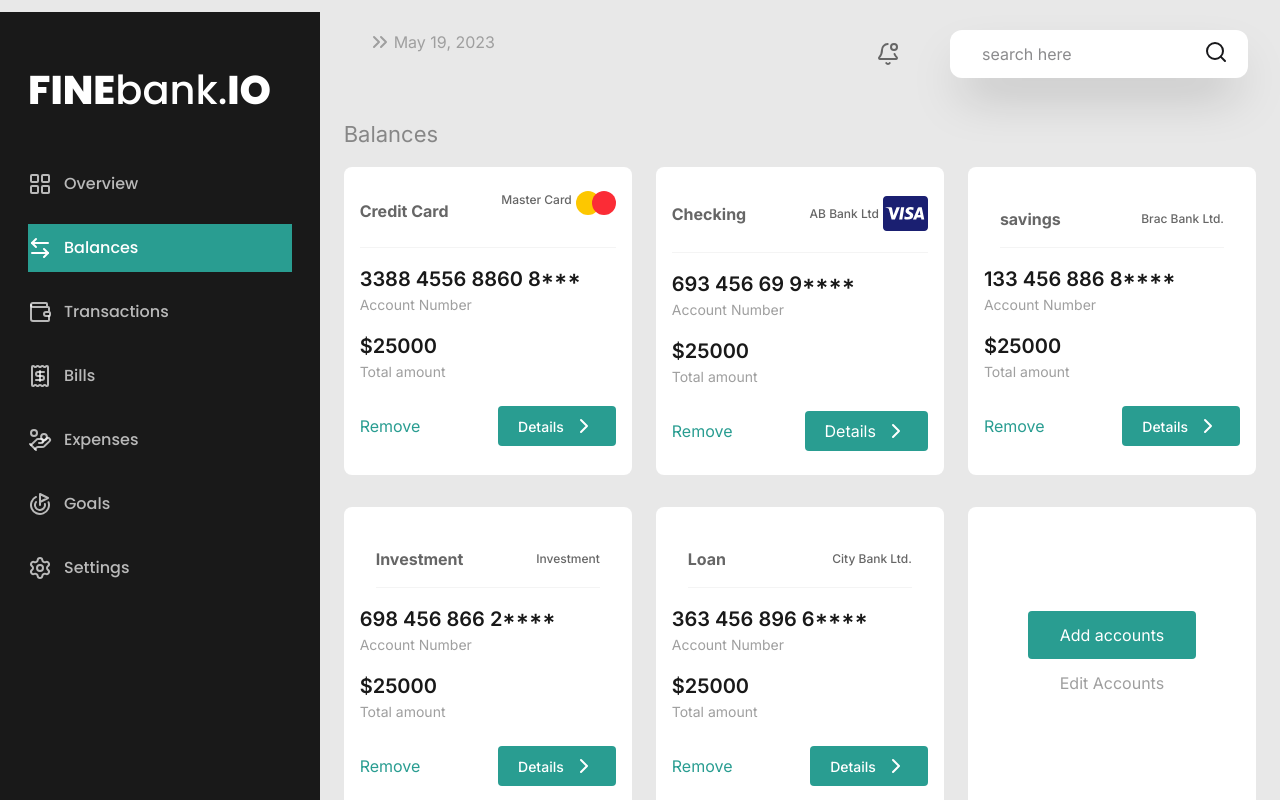
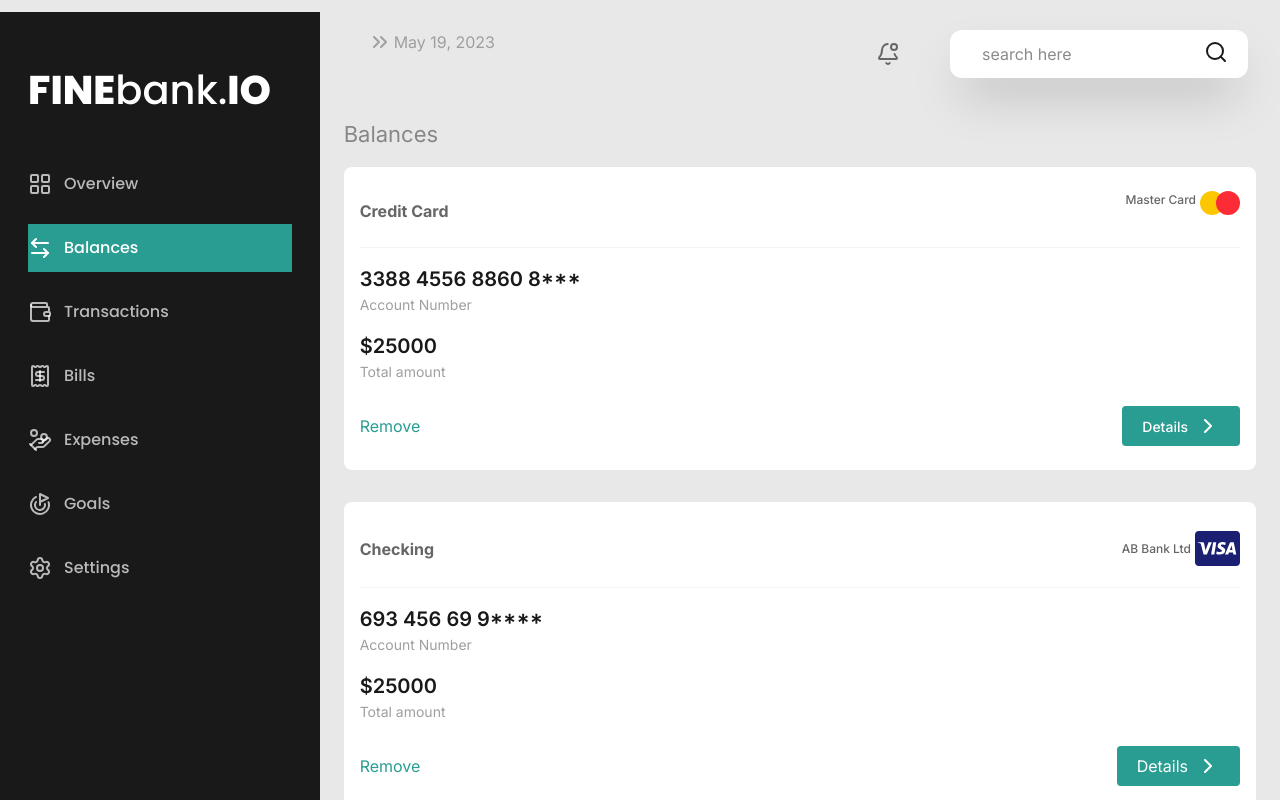
Before and after one commit to Moataz007/Personal-Finance, a React (Vite) app: page /Balances in a window 1280 px wide. Shown: the top 800 px of the page. Built offline with nearby package versions, Linux system fonts and the light colour scheme; the HTML template or start-up script is replaced by a standard one.

Commit message:
Update project2

```diff
--- a/src/components/CardsBalance.jsx
+++ b/src/components/CardsBalance.jsx
@@ -7,7 +7,7 @@ export default function CardsBalance() {
   return (
     <>
         <p className="inter-font font-normal text-[22px] text-[#878787] mb-4">Balances</p>
-        <div className="grid grid-cols-3 inter-font gap-x-6 gap-y-8 flex-wrap mr-6">
+        <div className="grid grid-cols-3 sm:grid-cols-1 inter-font gap-x-6 gap-y-8 flex-wrap mr-6">
             {/* Credit Card */}
             <div className="py-6 px-4 bg-white rounded-lg ">
                 {/* redit Card and Logo */}
```
